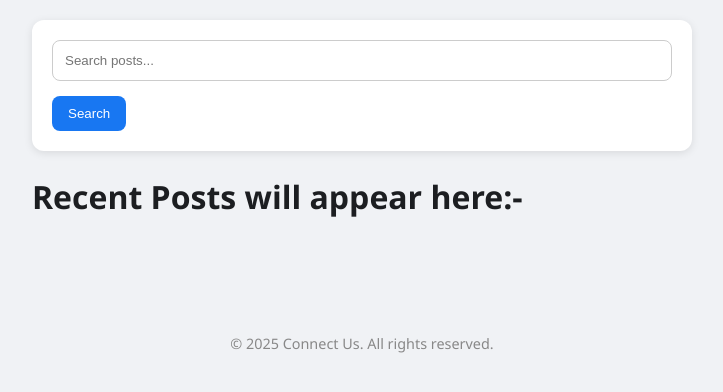
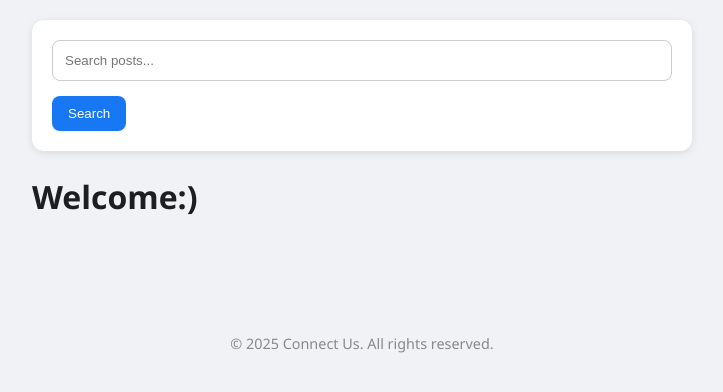
Before and after one commit to Anurag666786/Connect-Us, a Flask app: page / in a window 1280 px wide. Shown: the part 80-472 px from the top of the page, without its empty margins (278-1001 px from the left). Run offline with Flask 3, Linux system fonts and the light colour scheme; data that the repository does not hold is empty; some libraries are stand-ins or nearby versions.

Commit message:
Updated with original structure and fixes

```diff
--- a/templates/home.html
+++ b/templates/home.html
@@ -1,6 +1,6 @@
 {% extends "base.html" %}
 {% block content %}
-<h1>Recent Posts will appear here:-</h1>
+<h1>Welcome:)</h1>
 {% for post in posts %}
 <div class="post">
     <h2>{{ post.title }}</h2>
```
